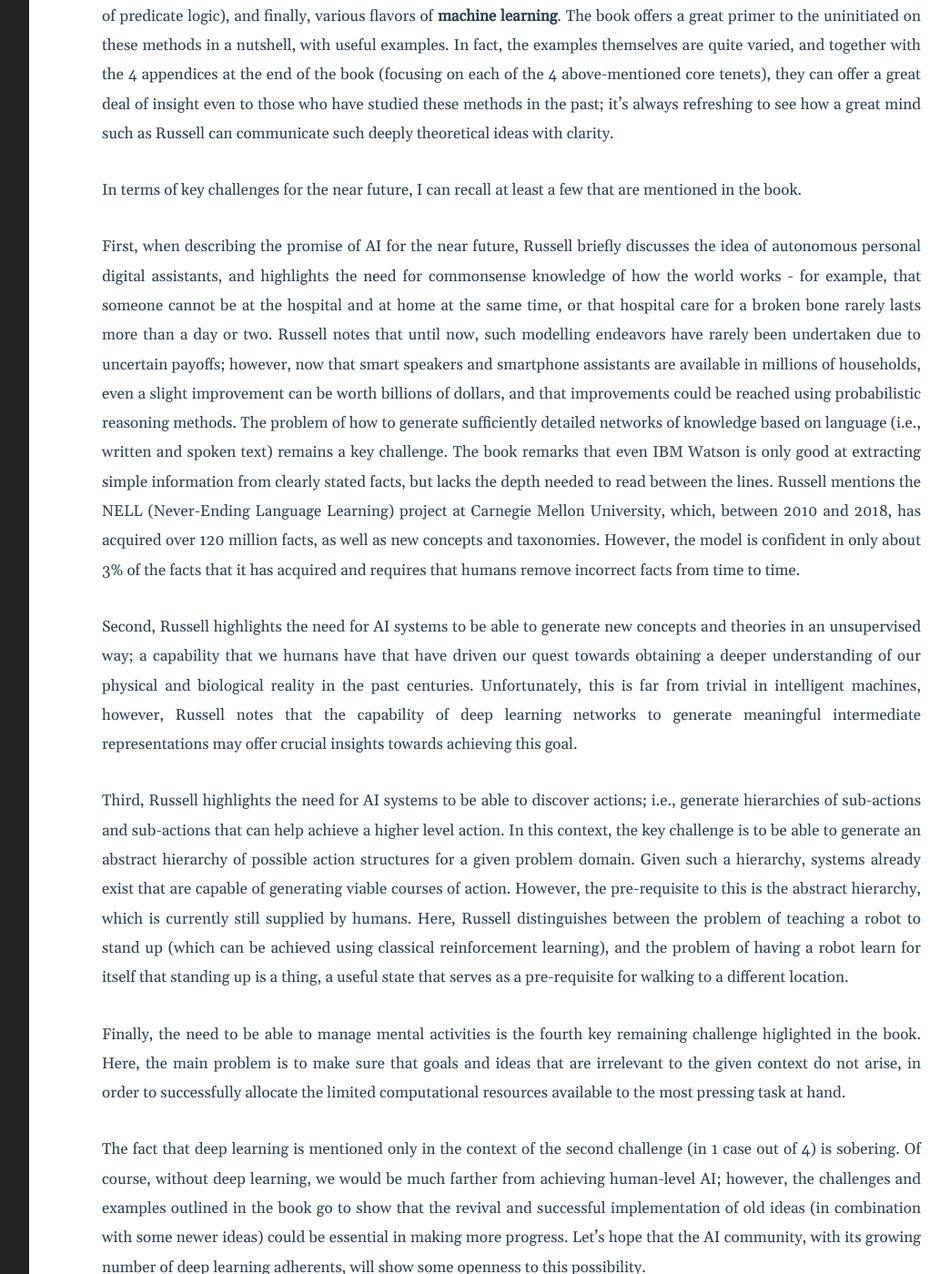
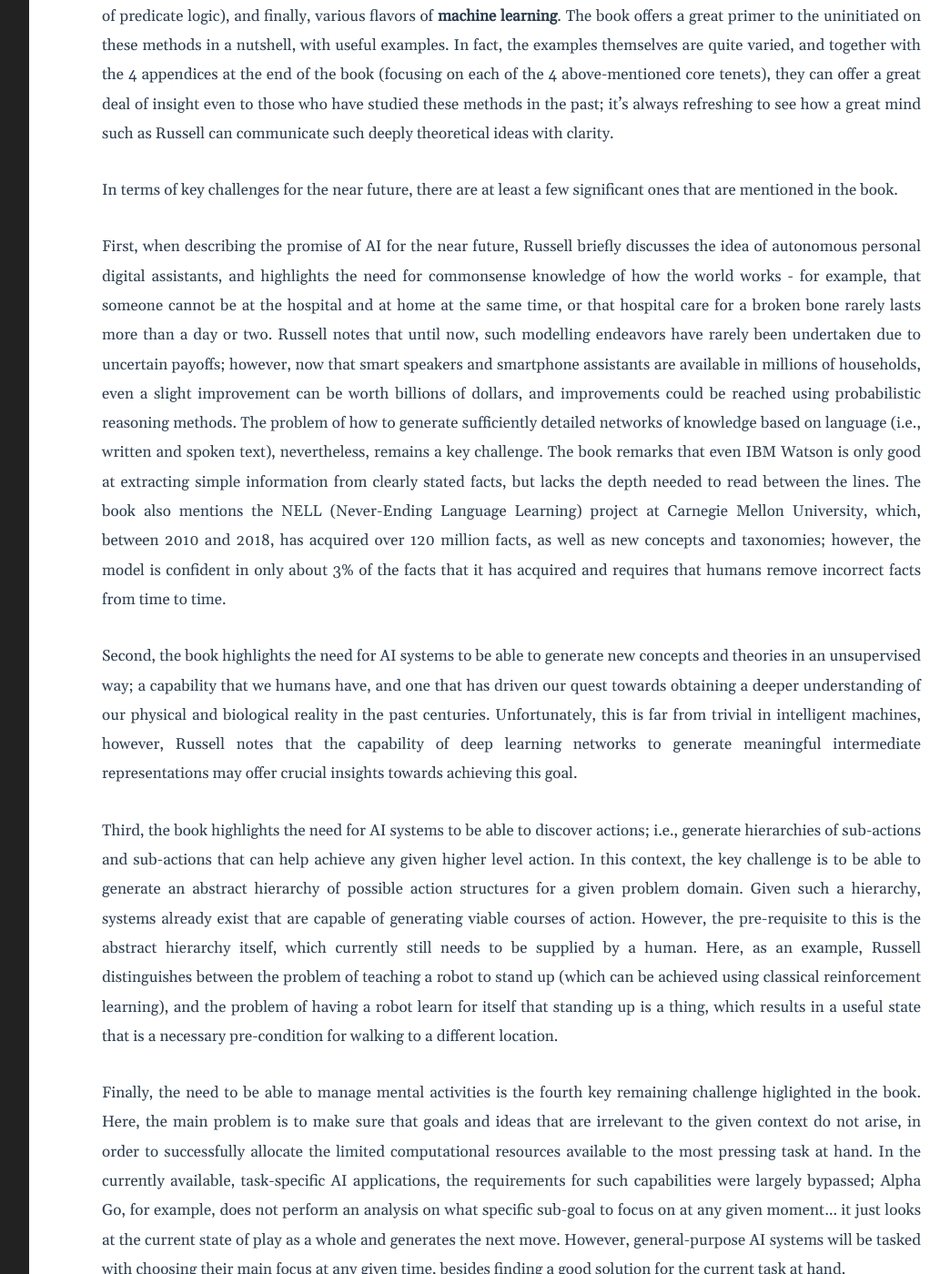
Before and after one commit to csapoadam/adamsfusions, a Jekyll site: the page built from docs/_posts/2022-12-28-humancompatiblesrussell.markdown, in a window 1280 px wide and 1400 px high, scrolled down 4567 px. Shown: the whole window at 91% size, without its empty margins (188-1232 px from the left). Built offline with Jekyll 4.4.1, drawn with Linux system fonts in a browser that asks for light colours; formulas are drawn with MathJax 3; some of the changed text lies outside the part shown.

Commit message:
more information on remaining challenges 2

```diff
--- a/docs/_posts/2022-12-28-humancompatiblesrussell.markdown
+++ b/docs/_posts/2022-12-28-humancompatiblesrussell.markdown
@@ -67,14 +67,14 @@ A big achievement of the book is that even as it goes into quite a lot of detail
 
 Reviewing the history of AI, Russell brings closer to readers the core tenets of **lookahead search** (bringing to life early theories on "intelligence as search" and "heuristic search"), **knowledge-based systems** operating based on propositional or predicate logic, **probabilistic systems** (including Bayesian networks, which can be seen as the probabilistic cousins of propositional logic, and Bayesian logic as well as Probabilistic Programming, which can be seen as probabilistic cousins of predicate logic), and finally, various flavors of **machine learning**. The book offers a great primer to the uninitiated on these methods in a nutshell, with useful examples. In fact, the examples themselves are quite varied, and together with the 4 appendices at the end of the book (focusing on each of the 4 above-mentioned core tenets), they can offer a great deal of insight even to those who have studied these methods in the past; it's always refreshing to see how a great mind such as Russell can communicate such deeply theoretical ideas with clarity.
 
-In terms of key challenges for the near future, I can recall at least a few that are mentioned in the book.
+In terms of key challenges for the near future, there are at least a few significant ones that are mentioned in the book.
 
-First, when describing the promise of AI for the near future, Russell briefly discusses the idea of autonomous personal digital assistants, and highlights the need for commonsense knowledge of how the world works - for example, that someone cannot be at the hospital and at home at the same time, or that hospital care for a broken bone rarely lasts more than a day or two. Russell notes that until now, such modelling endeavors have rarely been undertaken due to uncertain payoffs; however, now that smart speakers and smartphone assistants are available in millions of households, even a slight improvement can be worth billions of dollars, and that improvements could be reached using probabilistic reasoning methods. The problem of how to generate sufficiently detailed networks of knowledge based on language (i.e., written and spoken text) remains a key challenge. The book remarks that even IBM Watson is only good at extracting simple information from clearly stated facts, but lacks the depth needed to read between the lines. Russell mentions the NELL (Never-Ending Language Learning) project at Carnegie Mellon University, which, between 2010 and 2018, has acquired over 120 million facts, as well as new concepts and taxonomies. However, the model is confident in only about 3% of the facts that it has acquired and requires that humans remove incorrect facts from time to time.
+First, when describing the promise of AI for the near future, Russell briefly discusses the idea of autonomous personal digital assistants, and highlights the need for commonsense knowledge of how the world works - for example, that someone cannot be at the hospital and at home at the same time, or that hospital care for a broken bone rarely lasts more than a day or two. Russell notes that until now, such modelling endeavors have rarely been undertaken due to uncertain payoffs; however, now that smart speakers and smartphone assistants are available in millions of households, even a slight improvement can be worth billions of dollars, and improvements could be reached using probabilistic reasoning methods. The problem of how to generate sufficiently detailed networks of knowledge based on language (i.e., written and spoken text), nevertheless, remains a key challenge. The book remarks that even IBM Watson is only good at extracting simple information from clearly stated facts, but lacks the depth needed to read between the lines. The book also mentions the NELL (Never-Ending Language Learning) project at Carnegie Mellon University, which, between 2010 and 2018, has acquired over 120 million facts, as well as new concepts and taxonomies; however, the model is confident in only about 3% of the facts that it has acquired and requires that humans remove incorrect facts from time to time.
 
-Second, Russell highlights the need for AI systems to be able to generate new concepts and theories in an unsupervised way; a capability that we humans have that have driven our quest towards obtaining a deeper understanding of our physical and biological reality in the past centuries. Unfortunately, this is far from trivial in intelligent machines, however, Russell notes that the capability of deep learning networks to generate meaningful intermediate representations may offer crucial insights towards achieving this goal.
+Second, the book highlights the need for AI systems to be able to generate new concepts and theories in an unsupervised way; a capability that we humans have, and one that has driven our quest towards obtaining a deeper understanding of our physical and biological reality in the past centuries. Unfortunately, this is far from trivial in intelligent machines, however, Russell notes that the capability of deep learning networks to generate meaningful intermediate representations may offer crucial insights towards achieving this goal.
 
-Third, Russell highlights the need for AI systems to be able to discover actions; i.e., generate hierarchies of sub-actions and sub-actions that can help achieve a higher level action. In this context, the key challenge is to be able to generate an abstract hierarchy of possible action structures for a given problem domain. Given such a hierarchy, systems already exist that are capable of generating viable courses of action. However, the pre-requisite to this is the abstract hierarchy, which is currently still supplied by humans. Here, Russell distinguishes between the problem of teaching a robot to stand up (which can be achieved using classical reinforcement learning), and the problem of having a robot learn for itself that standing up is a thing, a useful state that serves as a pre-requisite for walking to a different location.
+Third, the book highlights the need for AI systems to be able to discover actions; i.e., generate hierarchies of sub-actions and sub-actions that can help achieve any given higher level action. In this context, the key challenge is to be able to generate an abstract hierarchy of possible action structures for a given problem domain. Given such a hierarchy, systems already exist that are capable of generating viable courses of action. However, the pre-requisite to this is the abstract hierarchy itself, which currently still needs to be supplied by a human. Here, as an example, Russell distinguishes between the problem of teaching a robot to stand up (which can be achieved using classical reinforcement learning), and the problem of having a robot learn for itself that standing up is a thing, which results in a useful state that is a necessary pre-condition for walking to a different location.
 
-Finally, the need to be able to manage mental activities is the fourth key remaining challenge higlighted in the book. Here, the main problem is to make sure that goals and ideas that are irrelevant to the given context do not arise, in order to successfully allocate the limited computational resources available to the most pressing task at hand.
+Finally, the need to be able to manage mental activities is the fourth key remaining challenge higlighted in the book. Here, the main problem is to make sure that goals and ideas that are irrelevant to the given context do not arise, in order to successfully allocate the limited computational resources available to the most pressing task at hand. In the currently available, task-specific AI applications, the requirements for such capabilities were largely bypassed; Alpha Go, for example, does not perform an analysis on what specific sub-goal to focus on at any given moment... it just looks at the current state of play as a whole and generates the next move. However, general-purpose AI systems will be tasked with choosing their main focus at any given time, besides finding a good solution for the current task at hand.
 
-The fact that deep learning is mentioned only in the context of the second challenge (in 1 case out of 4) is sobering. Of course, without deep learning, we would be much farther from achieving human-level AI; however, the challenges and examples outlined in the book go to show that the revival and successful implementation of old ideas (in combination with some newer ideas) could be essential in making more progress. Let's hope that the AI community, with its growing number of deep learning adherents, will show some openness to this possibility.
+The fact that deep learning is mentioned only in the context of the second challenge (in 1 case out of 4) is sobering. Of course, without deep learning, we would be much farther away from achieving human-level AI; however, the challenges and examples outlined in the book go to show that the revival and successful implementation of old ideas (in combination with some newer ideas) could be essential in making continued progress. Let's hope that the AI community, with its growing number of deep learning adherents, will show some openness to this possibility.
```
